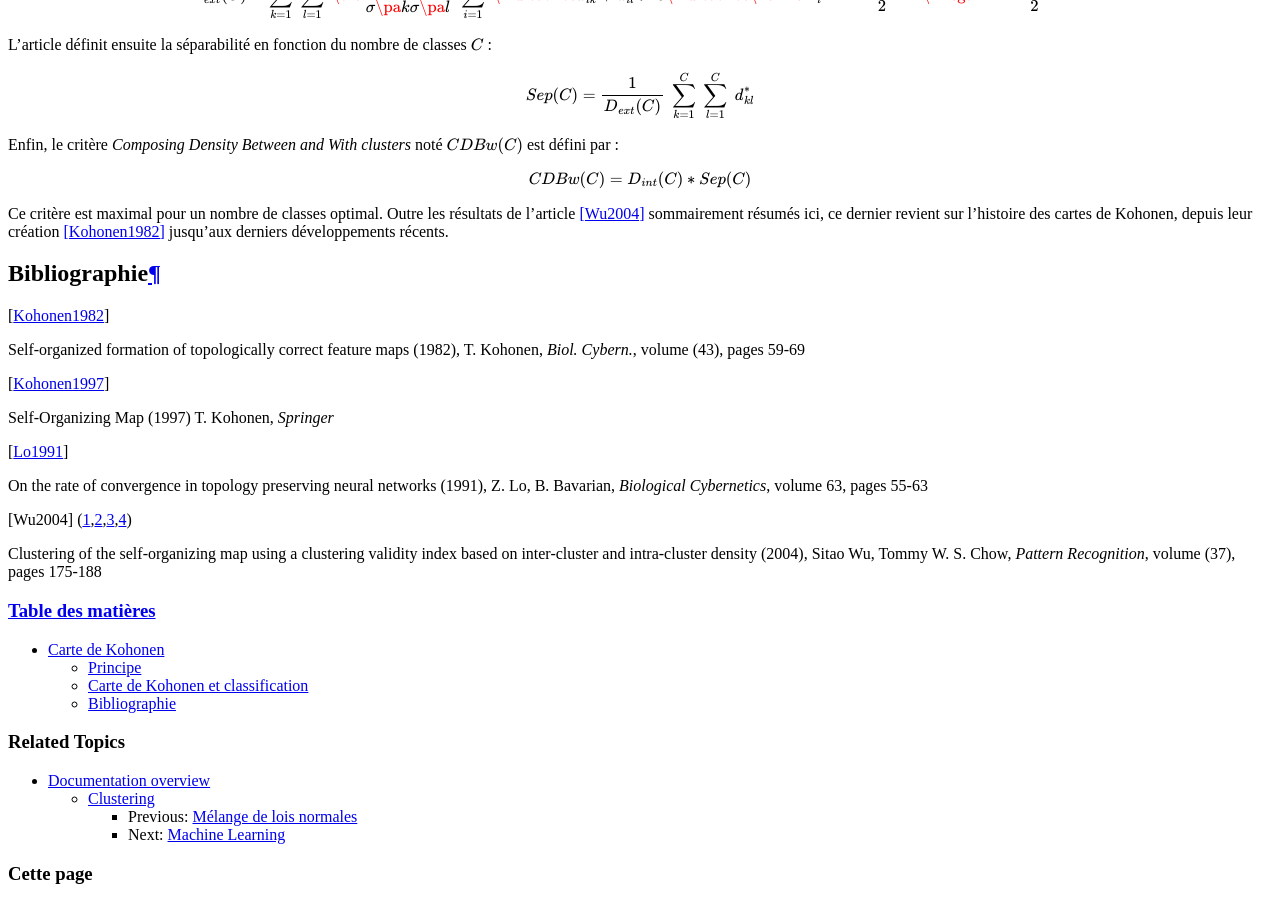
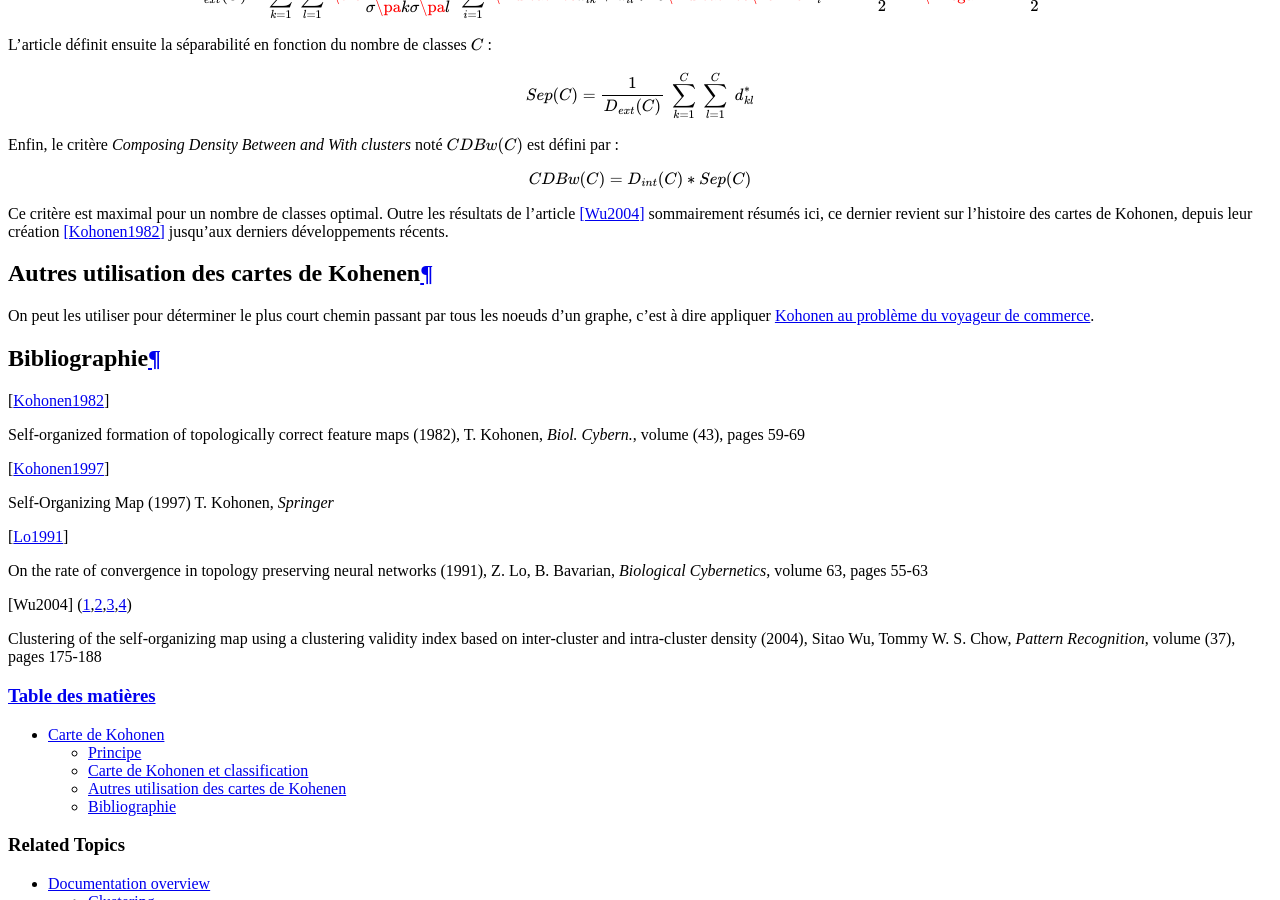
Before and after one commit to sdpython/mlstatpy, a Sphinx documentation site: the page built from _doc/sphinxdoc/source/c_clus/kohonen.rst, in a window 1280 px wide and 900 px high, scrolled down 1736 px. Built offline with Sphinx 7.4.7, drawn with Linux system fonts in a browser that asks for light colours; pages that are not in the unit, such as notebooks, are missing from menus; the version number is read from the project's files by our own code.

Commit message:
add link

```diff
--- a/_doc/sphinxdoc/source/c_clus/kohonen.rst
+++ b/_doc/sphinxdoc/source/c_clus/kohonen.rst
@@ -196,6 +196,15 @@ Outre les résultats de l'article [Wu2004]_ sommairement résumés ici,
 ce dernier revient sur l'histoire des cartes de Kohonen,
 depuis leur création [Kohonen1982]_ jusqu'aux derniers développements récents.
 
+Autres utilisation des cartes de Kohenen
+========================================
+
+On peut les utiliser pour déterminer le plus court
+chemin passant par tous les noeuds d'un graphe,
+c'est à dire appliquer
+`Kohonen au problème du voyageur de commerce <http://www.xavierdupre.fr/app/ensae_teaching_cs/helpsphinx3/specials/tsp_kohonen.html>`_.
+
+
 
 Bibliographie
 =============
```
Also changed, not shown: _doc/sphinxdoc/source/phdoc_static/project_ico.ico, _doc/sphinxdoc/source/phdoc_static/project_ico.png.
